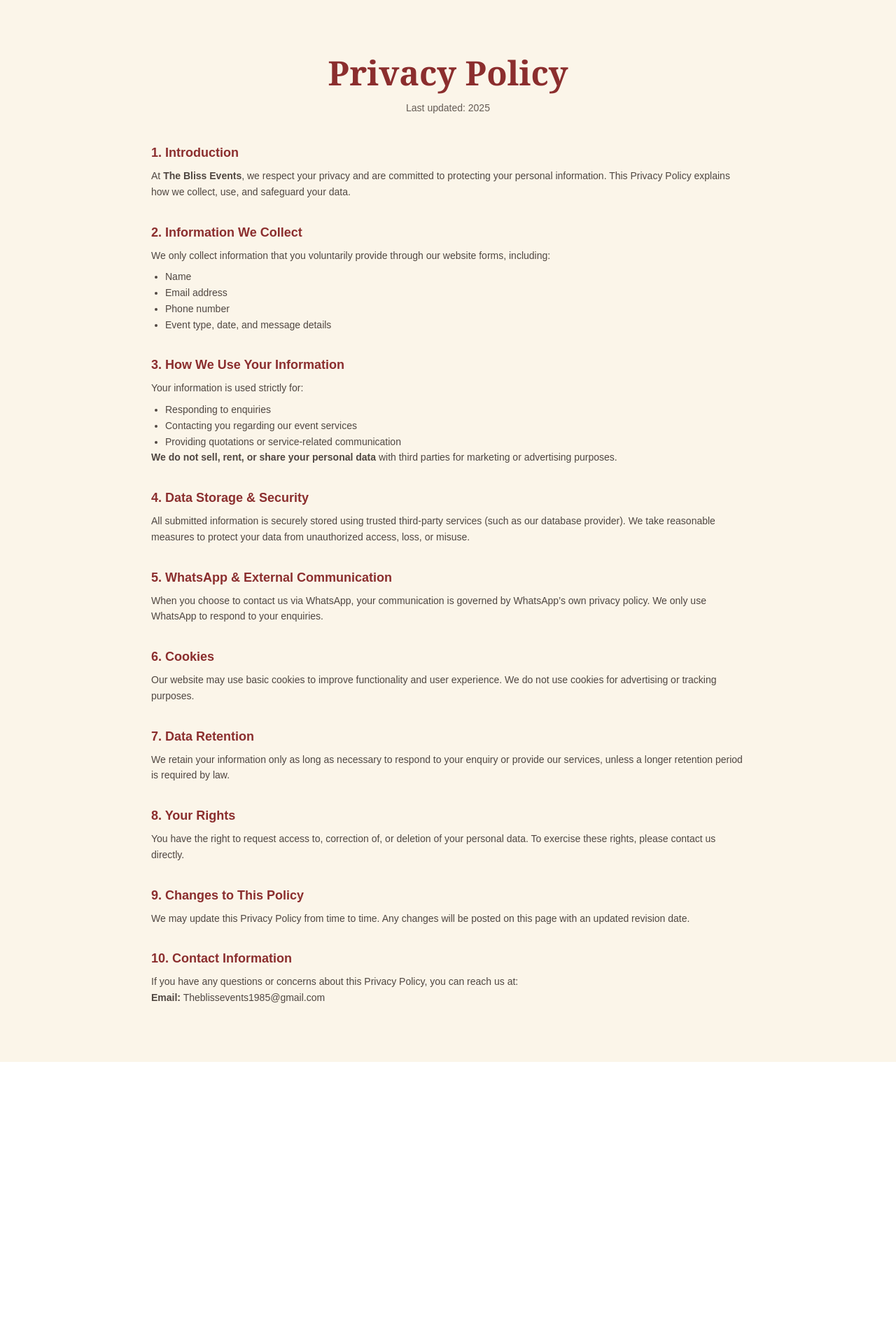
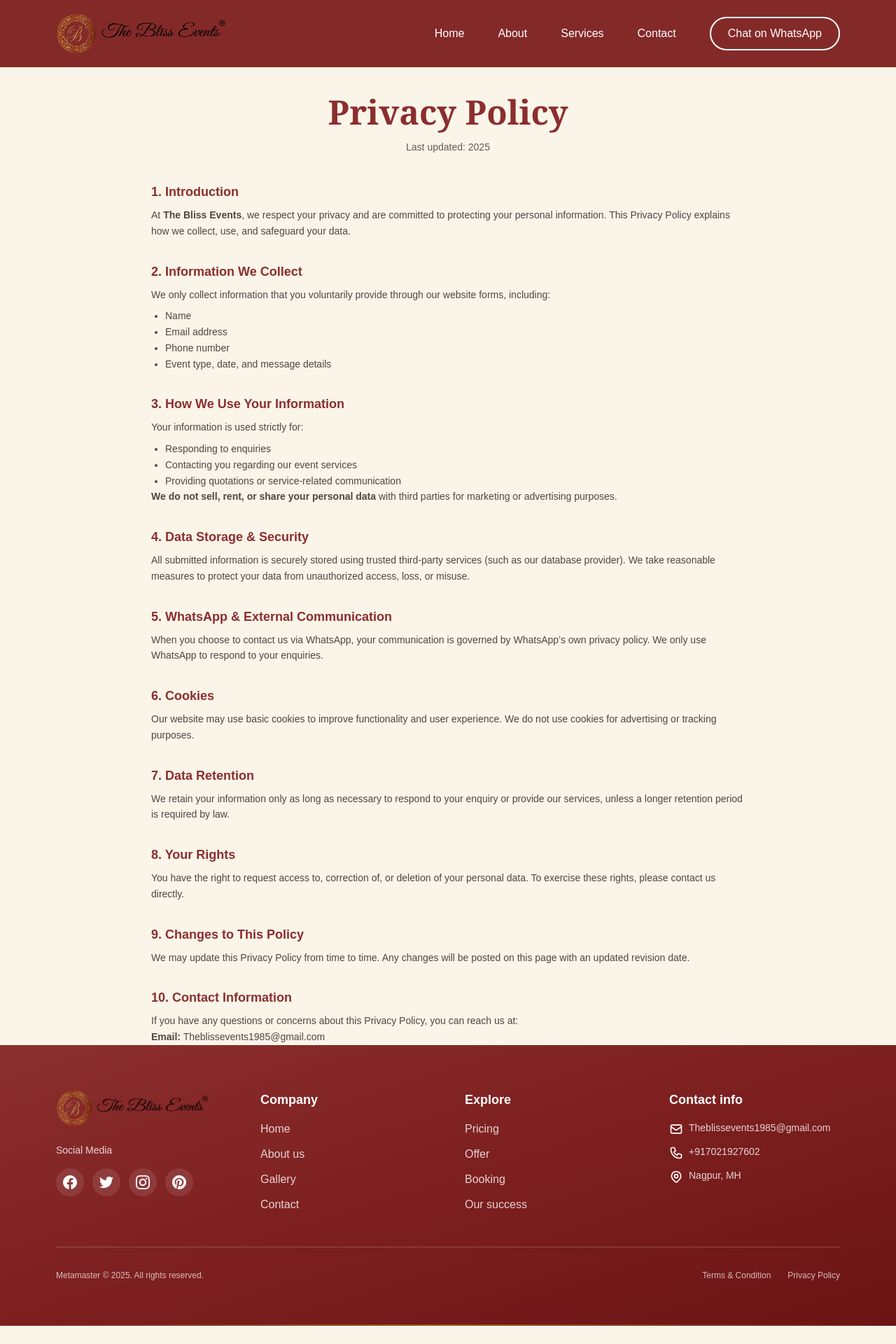
Before and after one commit to metamaster01/the-BlissEvent, a Next.js app: page /privacy in a window 1280 px wide. Shown: the top 1920 px of the page at 70% size. Before the commit the page ends 1517 px from the top, so only its background shows below. Built offline with nearby package versions, Linux system fonts and the light colour scheme.

Commit message:
redirect updates

```diff
--- a/app/privacy/page.tsx
+++ b/app/privacy/page.tsx
@@ -1,3 +1,5 @@
+import Footer from "@/components/footer";
+import Navbar from "@/components/navbar";
 import type { Metadata } from "next";
 
 export const metadata: Metadata = {
@@ -8,7 +10,8 @@
 export default function PrivacyPage() {
   return (
     <section className="bg-[#fbf5e9] py-16 sm:py-20">
-      <div className="mx-auto max-w-4xl px-4 sm:px-6">
+        <Navbar />
+      <div className="mx-auto max-w-4xl px-4 sm:px-6 mt-14">
         {/* Title */}
         <h1 className="text-center font-serif text-4xl font-semibold text-[#8B2E2E] sm:text-5xl">
           Privacy Policy
@@ -85,6 +88,7 @@
           </Section>
         </div>
       </div>
+      <Footer />
     </section>
   );
 }
--- a/app/terms/page.tsx
+++ b/app/terms/page.tsx
@@ -1,3 +1,5 @@
+import Footer from "@/components/footer";
+import Navbar from "@/components/navbar";
 import type { Metadata } from "next";
 
 export const metadata: Metadata = {
@@ -8,7 +10,8 @@
 export default function TermsPage() {
   return (
     <section className="bg-[#fbf5e9] py-16 sm:py-20">
-      <div className="mx-auto max-w-4xl px-4 sm:px-6">
+        <Navbar />
+      <div className="mx-auto max-w-4xl px-4 sm:px-6 mt-14">
         {/* Title */}
         <h1 className="text-center font-serif text-4xl font-semibold text-[#8B2E2E] sm:text-5xl">
           Terms & Conditions
@@ -75,6 +78,7 @@
           </Section>
         </div>
       </div>
+      <Footer />
     </section>
   );
 }
```
